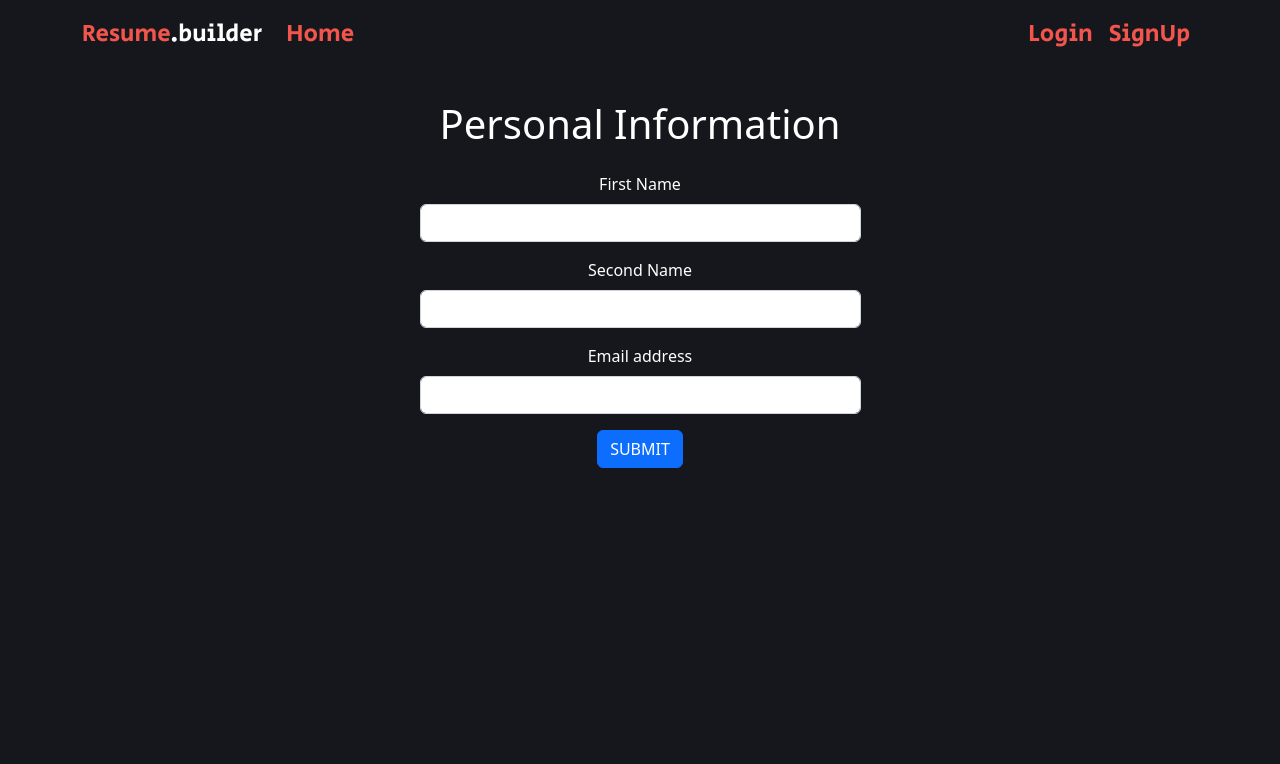
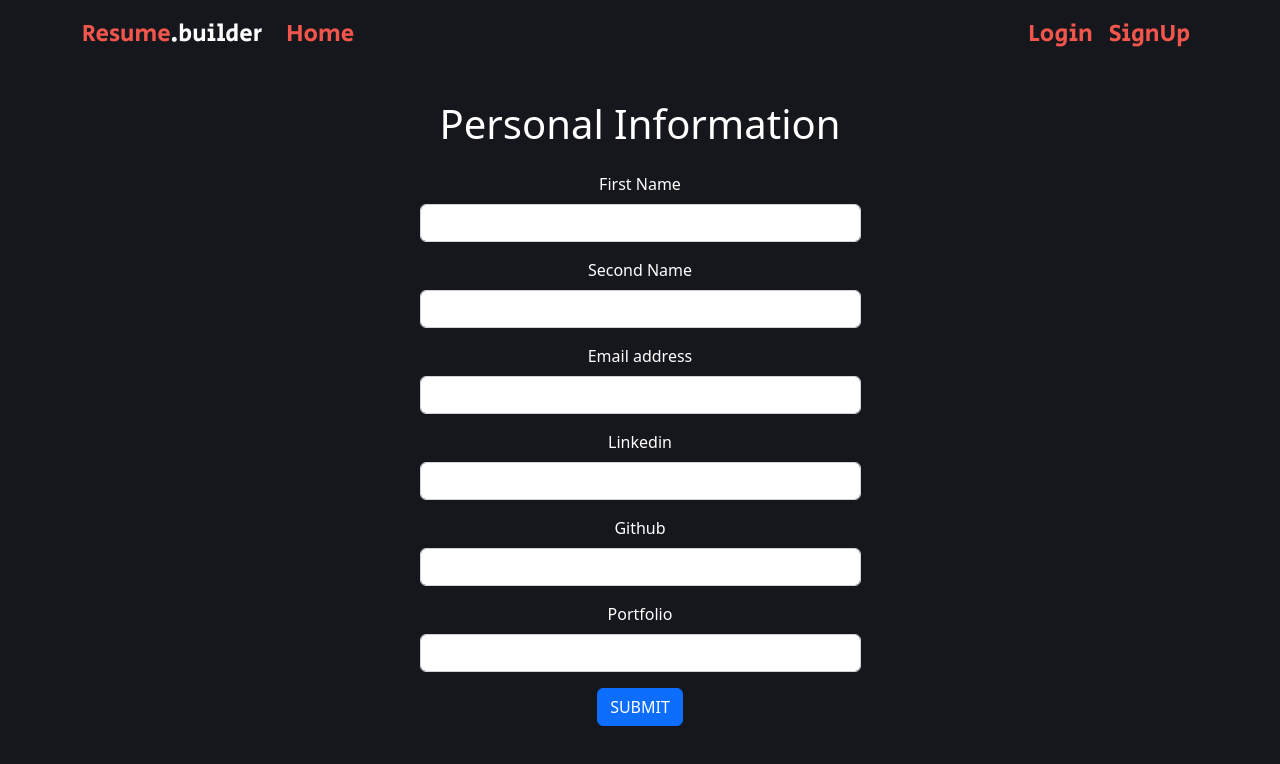
Before and after one commit to authme-flophy/resume-builder-front, a React (Create React App) app: page /create-resume in a window 1280 px wide. Shown: the top 764 px of the page. Built offline with nearby package versions, Linux system fonts and the light colour scheme.

Commit message:
added linkedin, portfolio and github

```diff
--- a/src/components/ResumeForm.js
+++ b/src/components/ResumeForm.js
@@ -67,9 +67,53 @@ function ResumeForm() {
             }
           />
         </div>
+
+        <div className="mb-3">
+          <label for="linkedin" className="form-label">
+            Linkedin
+          </label>
+          <input
+            type="text"
+            className="form-control"
+            id="likendin"
+            onChange={(e) =>
+              setFormData({ ...formData, linkedin: e.target.value })
+            }
+          />
+        </div>
+
+        <div className="mb-3">
+          <label for="github" className="form-label">
+           Github
+          </label>
+          <input
+            type="text"
+            className="form-control"
+            id="github"
+            onChange={(e) =>
+              setFormData({ ...formData, github: e.target.value })
+            }
+          />
+        </div>
+
+        <div className="mb-3">
+          <label for="portfolio" className="form-label">
+          Portfolio
+          </label>
+          <input
+            type="text"
+            className="form-control"
+            id="portfolio"
+            onChange={(e) =>
+              setFormData({ ...formData, portfolio: e.target.value })
+            }
+          />
+        </div>
+
         <div className="mb-3">
           <button className="btn btn-primary">SUBMIT</button>
         </div>
+
       </form>
     </div>
   );
```
